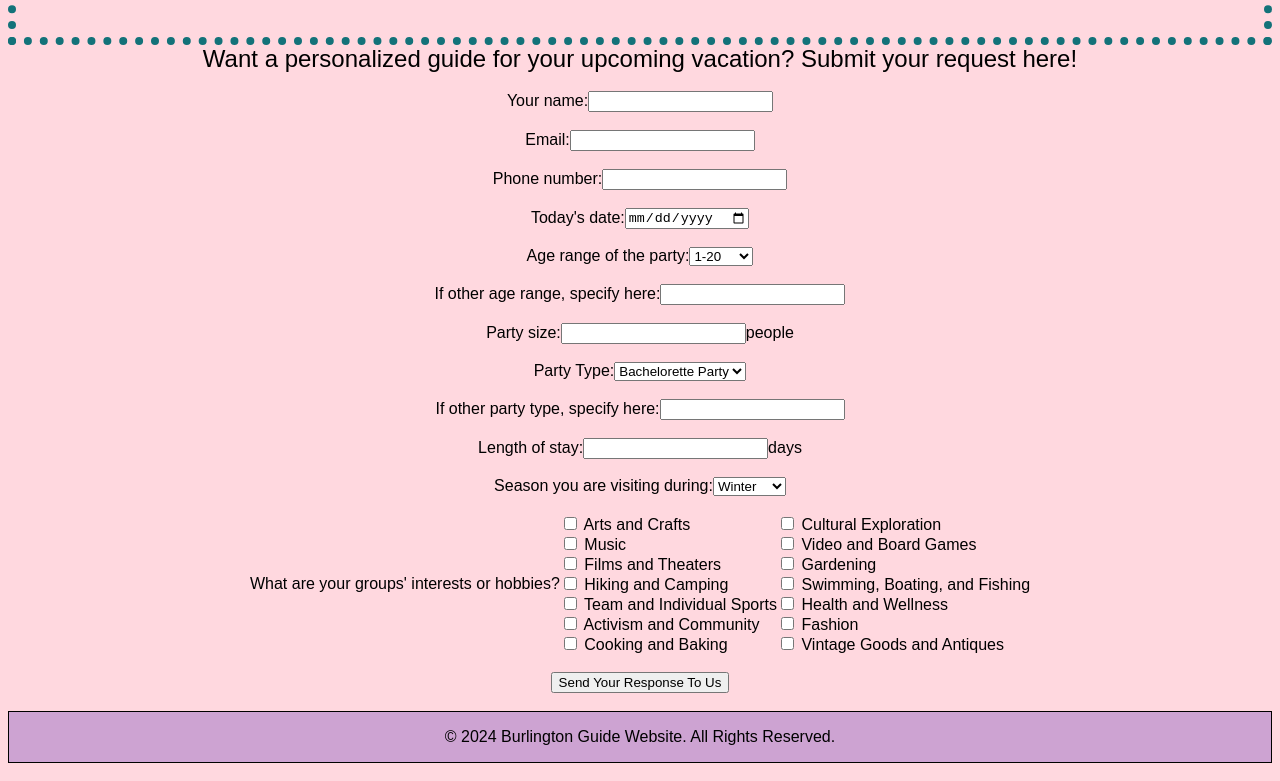
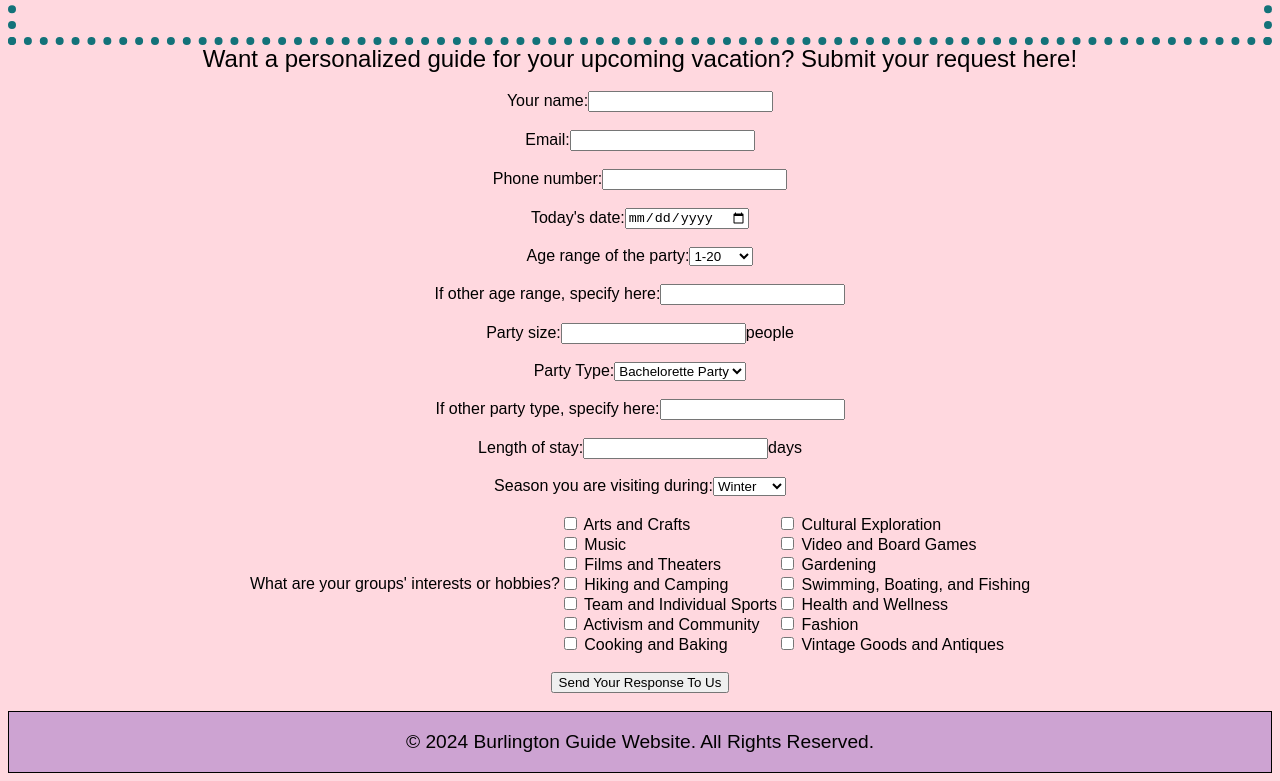
Before and after one commit to allie247/Web-Dev-Final-Project, a plain HTML site: page form.html in a window 1280 px wide. Shown: the part 166-947 px from the top of the page. Drawn offline with Linux system fonts and the light colour scheme.

Commit message:
paragraph

```diff
--- a/css/index.css
+++ b/css/index.css
@@ -178,3 +178,8 @@ h4 {
 #map {
     height: 100vh; /* Full height map */
 }
+
+p {
+    font-size: 1.2rem;
+    font-family: Arial, Helvetica, sans-serif;
+}
```
